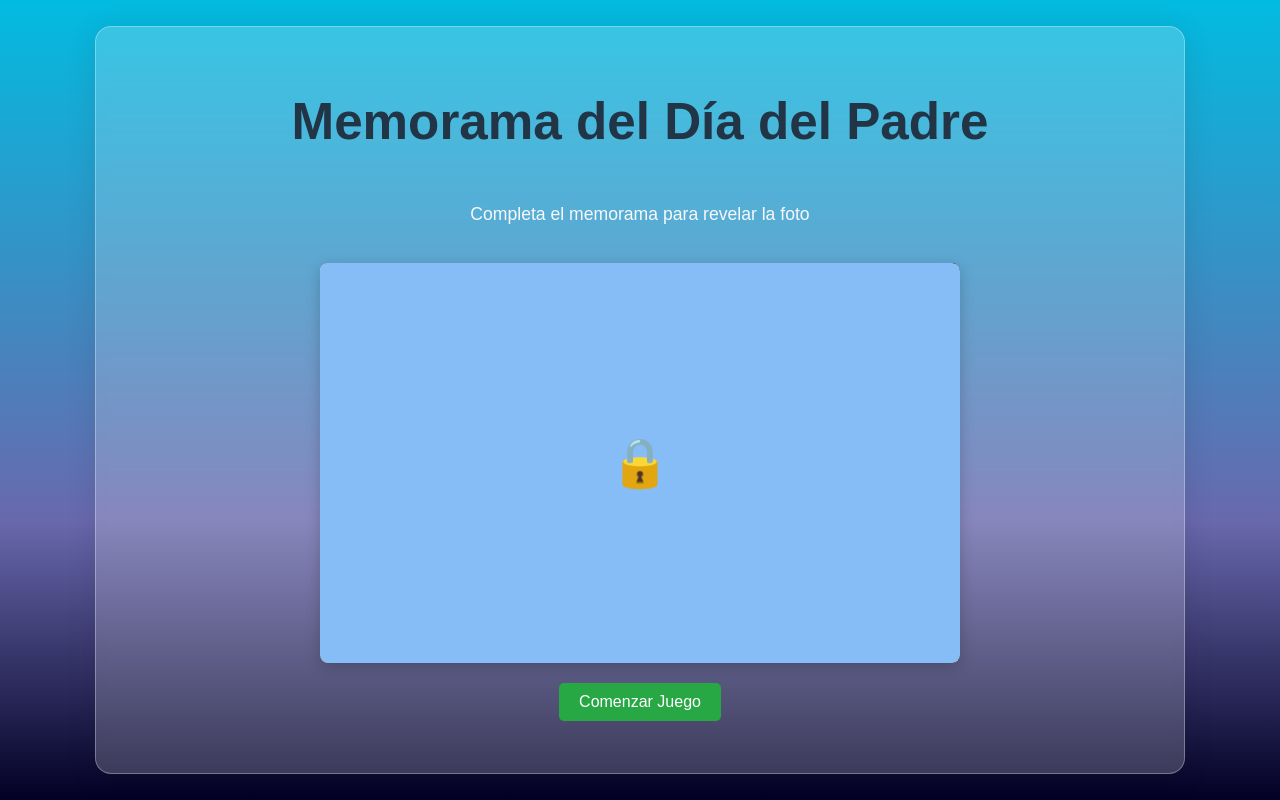
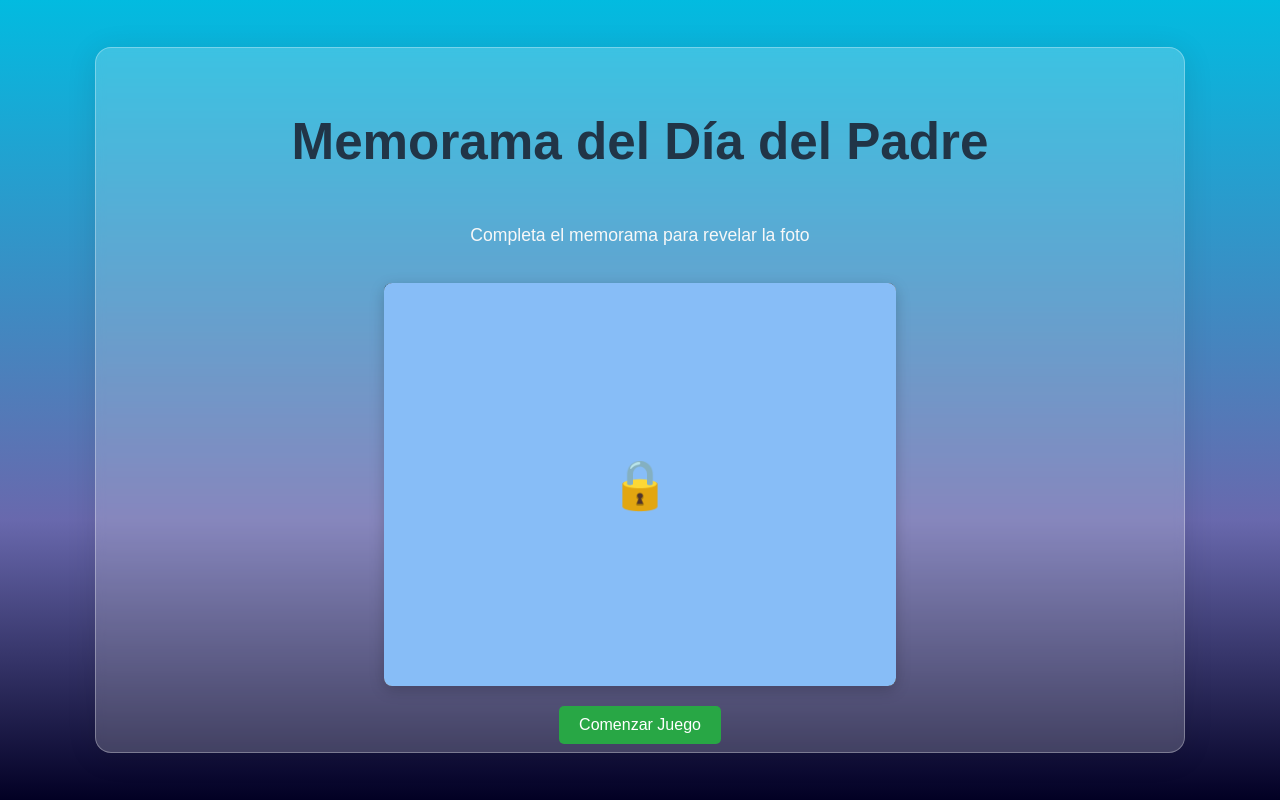
Before and after one commit to JavCan/RegaloPapa, a React (Vite) app: page / in a window 1280 px wide. Built offline with nearby package versions, Linux system fonts and the light colour scheme.

Commit message:
style(css): adjust container dimensions and spacing for better responsiveness
- Change width/height units from vw/vh to % in LockedPhoto.css for more flexible sizing
- Standardize height units in App.css (mix of % and vh)
- Adjust spacing in sub-message and add missing dimensions to containers

```diff
--- a/src/App.css
+++ b/src/App.css
@@ -9,7 +9,7 @@
   backdrop-filter: blur(5px); /* Efecto de desenfoque tipo glass */
   -webkit-backdrop-filter: blur(5px); /* Para compatibilidad con Safari */
   border: 1px solid rgba(255, 255, 255, 0.3); /* Borde ligero para definir la forma */
-  height: 80%;
+  height: 80vh;
 }
 
 .gif {
@@ -118,11 +118,12 @@ p.unlock-instructions{
   border: 1px solid #c3e6cb;
   border-radius: 8px;
   text-align: center;
+  height: 78%;
 }
 
 .sub-message {
   font-size: 1.2em;
-  margin-top: 1.5em;
+  margin-top: .8em;
 }
 
 .congratulations-message h2 {
@@ -135,6 +136,8 @@ p.unlock-instructions{
   flex-direction: column;
   align-items: center;
   margin-bottom: 20px;
+  height: 90%;
+  width: 100%;
 }
 
 .unlock-instructions {
--- a/src/components/LockedPhoto.css
+++ b/src/components/LockedPhoto.css
@@ -1,7 +1,7 @@
 .locked-photo-container {
   position: relative;
-  width: 50vw; /* Ajusta según el tamaño deseado */
-  height: 50vh; /* Ajusta según el tamaño deseado */
+  width: 50%; /* Ajusta según el tamaño deseado */
+  height: 70%; /* Ajusta según el tamaño deseado */
   margin: 20px auto; /* Centrado y con margen */
   border-radius: 8px;
   overflow: hidden; /* Para que el overlay no se salga si la imagen es más grande */
```
